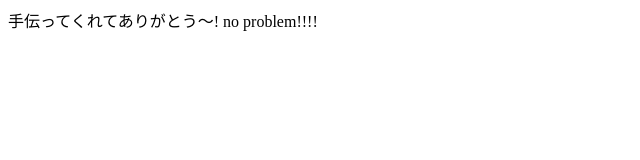
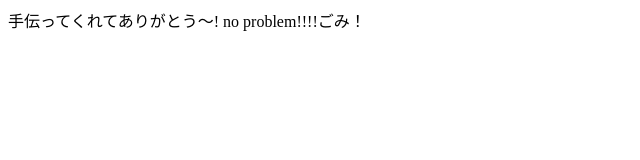
Before and after one commit to AsadaMao/Test001, a plain HTML site: page WebContent/index.html in a window 1280 px wide. Shown: the full height of the page, 0-640 px from the left. Drawn offline with Linux system fonts and the light colour scheme.

Commit message:
あああ

```diff
--- a/WebContent/index.html
+++ b/WebContent/index.html
@@ -6,6 +6,6 @@
 </head>
 <body>
 手伝ってくれてありがとう～!
-no problem!!!!
+no problem!!!!ごみ！
 </body>
 </html>
```
